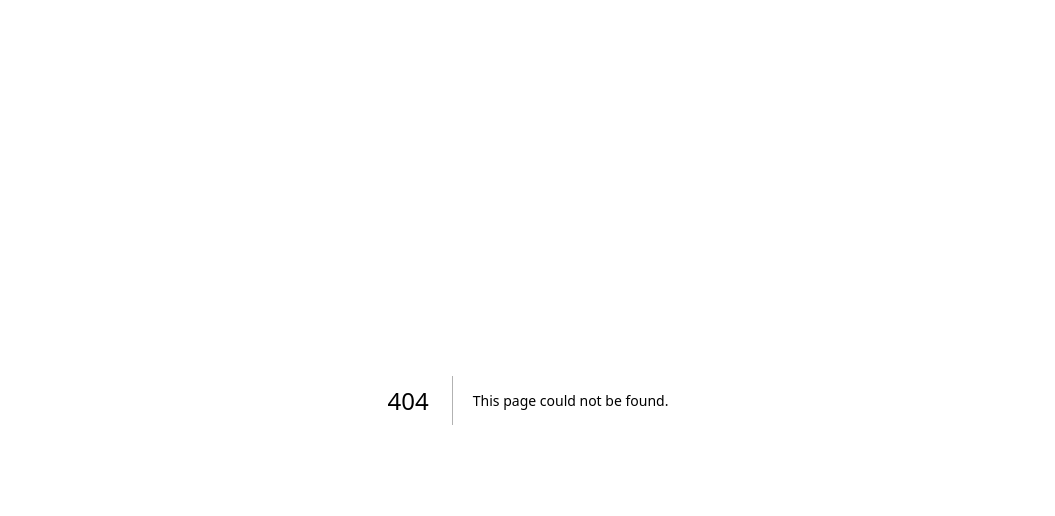
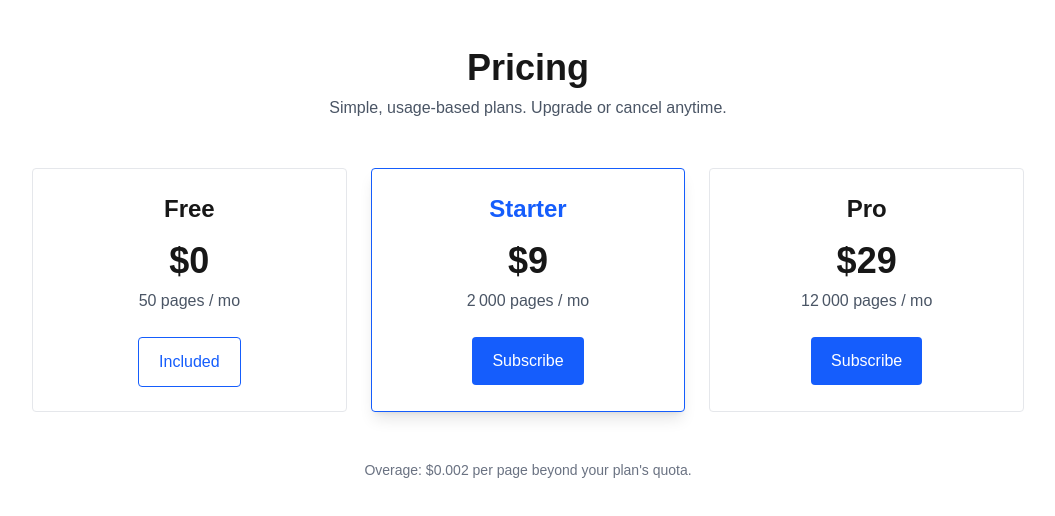
Before and after one commit to scutler19/fileslap-site, a Next.js app: page /pricing in a window 1280 px wide. Before the commit this address had no page. Shown: the top 516 px of the page, without its empty margins (112-1167 px from the left). Built offline with nearby package versions, Linux system fonts and the light colour scheme.

Commit message:
Add Pricing page with plan cards

```diff
--- /dev/null
+++ b/src/app/pricing/page.tsx
@@ -0,0 +1,74 @@
+/* src/app/pricing/page.tsx */
+import Link from 'next/link';
+
+const plans = [
+  {
+    name: 'Free',
+    price: '$0',
+    pages: '50 pages / mo',
+    highlight: false,
+  },
+  {
+    name: 'Starter',
+    price: '$9',
+    pages: '2 000 pages / mo',
+    highlight: true,
+  },
+  {
+    name: 'Pro',
+    price: '$29',
+    pages: '12 000 pages / mo',
+    highlight: false,
+  },
+];
+
+export default function Pricing() {
+  return (
+    <main className="mx-auto max-w-5xl px-4 py-12">
+      <h1 className="mb-2 text-center text-4xl font-bold">Pricing</h1>
+      <p className="mb-12 text-center text-gray-600">
+        Simple, usage‑based plans. Upgrade or cancel anytime.
+      </p>
+
+      <div className="grid gap-6 sm:grid-cols-2 lg:grid-cols-3">
+        {plans.map((p) => (
+          <div
+            key={p.name}
+            className={`rounded border p-6 text-center ${
+              p.highlight
+                ? 'border-blue-600 shadow-lg'
+                : 'border-gray-200'
+            }`}
+          >
+            <h2
+              className={`mb-4 text-2xl font-semibold ${
+                p.highlight ? 'text-blue-600' : ''
+              }`}
+            >
+              {p.name}
+            </h2>
+            <p className="mb-2 text-4xl font-bold">{p.price}</p>
+            <p className="mb-6 text-gray-600">{p.pages}</p>
+
+            {p.name !== 'Free' ? (
+              <Link
+                href={`/api/subscribe/${p.name.toLowerCase()}?key=YOUR_API_KEY`}
+                className="inline-block rounded bg-blue-600 px-5 py-3 text-white transition hover:bg-blue-700"
+              >
+                Subscribe
+              </Link>
+            ) : (
+              <span className="inline-block rounded border border-blue-600 px-5 py-3 text-blue-600">
+                Included
+              </span>
+            )}
+          </div>
+        ))}
+      </div>
+
+      <p className="mt-12 text-center text-sm text-gray-500">
+        Overage: $0.002 per page beyond your plan&apos;s quota.
+      </p>
+    </main>
+  );
+}
```
